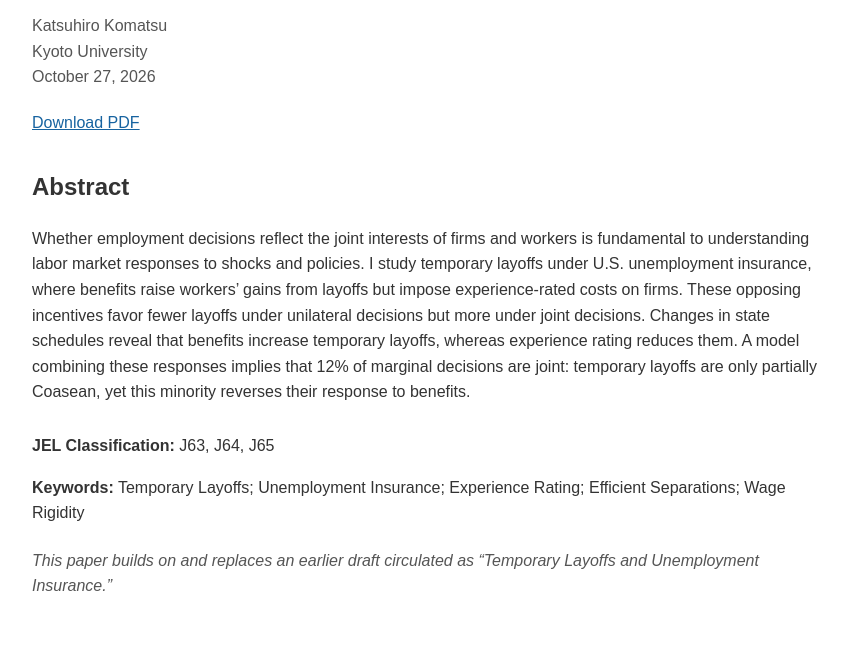
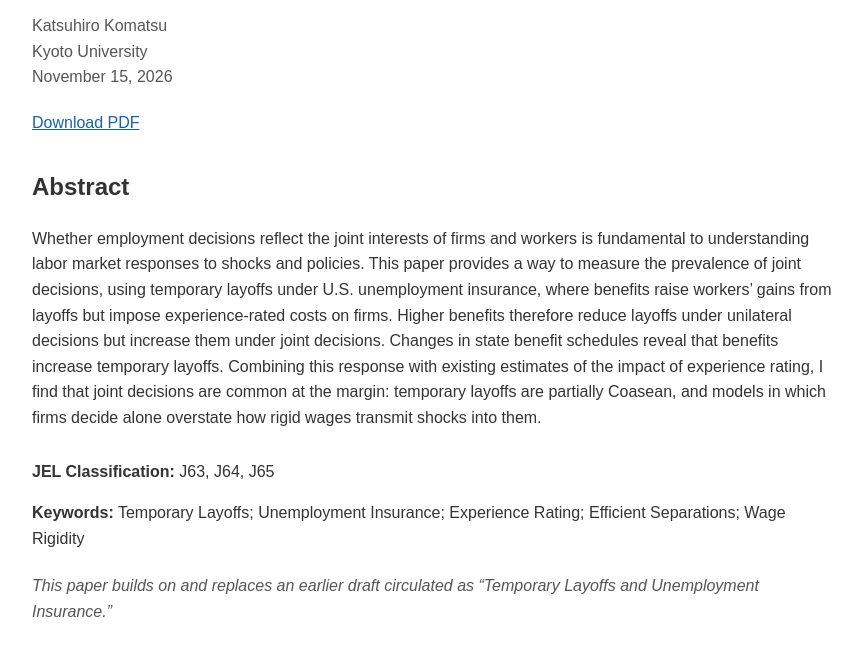
Before and after one commit to katsuhirokomatsu/katsuhirokomatsu.github.io, a plain HTML site: page papers/partially_coasean.html in a window 1280 px wide. Shown: the part 152-808 px from the top of the page, without its empty margins (208-1070 px from the left). Drawn offline with Linux system fonts and the light colour scheme.

Commit message:
Update Partially Coasean Temporary Layoffs to the November 15, 2026 version
Replace papers/partially_coasean.pdf with the current working paper (54 pages, the paper and its supplemental
appendix) and update papers/partially_coasean.html: the abstract, the date (November 15, 2026), the page description,
and citation_publication_date. The URLs, the title, JEL codes and keywords are unchanged.

Co-Authored-By: Claude Opus 5.5 <noreply@anthropic.com>

```diff
--- a/papers/partially_coasean.html
+++ b/papers/partially_coasean.html
@@ -4,14 +4,14 @@
   <meta charset="UTF-8">
   <meta name="viewport" content="width=device-width, initial-scale=1.0">
   <title>Partially Coasean Temporary Layoffs | Katsuhiro Komatsu</title>
-  <meta name="description" content="Katsuhiro Komatsu studies whether temporary layoff decisions internalize worker payoffs and estimates that 12% of marginal decisions are joint.">
+  <meta name="description" content="Katsuhiro Komatsu measures how often temporary layoff decisions weigh workers’ payoffs and finds that joint decisions are common at the margin.">
   <meta name="author" content="Katsuhiro Komatsu">
   <link rel="canonical" href="https://katsuhirokomatsu.com/papers/partially_coasean.html">
 
   <!-- Google Scholar / Highwire Press metadata -->
   <meta name="citation_title" content="Partially Coasean Temporary Layoffs">
   <meta name="citation_author" content="Katsuhiro Komatsu">
-  <meta name="citation_publication_date" content="2026/10/27">
+  <meta name="citation_publication_date" content="2026/11/15">
   <meta name="citation_pdf_url" content="https://katsuhirokomatsu.com/papers/partially_coasean.pdf">
 
   <style>
@@ -30,11 +30,11 @@
 <body>
   <p><a href="../">&larr; Back to homepage</a></p>
   <h1>Partially Coasean Temporary Layoffs</h1>
-  <p class="byline">Katsuhiro Komatsu<br>Kyoto University<br>October 27, 2026</p>
+  <p class="byline">Katsuhiro Komatsu<br>Kyoto University<br>November 15, 2026</p>
   <p class="paper-link"><a href="partially_coasean.pdf">Download PDF</a></p>
 
   <h2>Abstract</h2>
-  <p>Whether employment decisions reflect the joint interests of firms and workers is fundamental to understanding labor market responses to shocks and policies. I study temporary layoffs under U.S. unemployment insurance, where benefits raise workers’ gains from layoffs but impose experience-rated costs on firms. These opposing incentives favor fewer layoffs under unilateral decisions but more under joint decisions. Changes in state schedules reveal that benefits increase temporary layoffs, whereas experience rating reduces them. A model combining these responses implies that 12% of marginal decisions are joint: temporary layoffs are only partially Coasean, yet this minority reverses their response to benefits.</p>
+  <p>Whether employment decisions reflect the joint interests of firms and workers is fundamental to understanding labor market responses to shocks and policies. This paper provides a way to measure the prevalence of joint decisions, using temporary layoffs under U.S. unemployment insurance, where benefits raise workers’ gains from layoffs but impose experience-rated costs on firms. Higher benefits therefore reduce layoffs under unilateral decisions but increase them under joint decisions. Changes in state benefit schedules reveal that benefits increase temporary layoffs. Combining this response with existing estimates of the impact of experience rating, I find that joint decisions are common at the margin: temporary layoffs are partially Coasean, and models in which firms decide alone overstate how rigid wages transmit shocks into them.</p>
 
   <div class="details">
     <p><strong>JEL Classification:</strong> J63, J64, J65</p>
```
Also changed, not shown: 1 other file.
